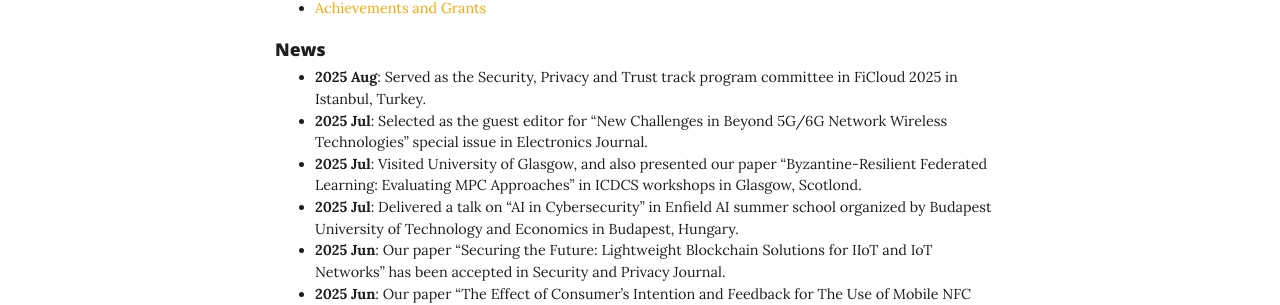
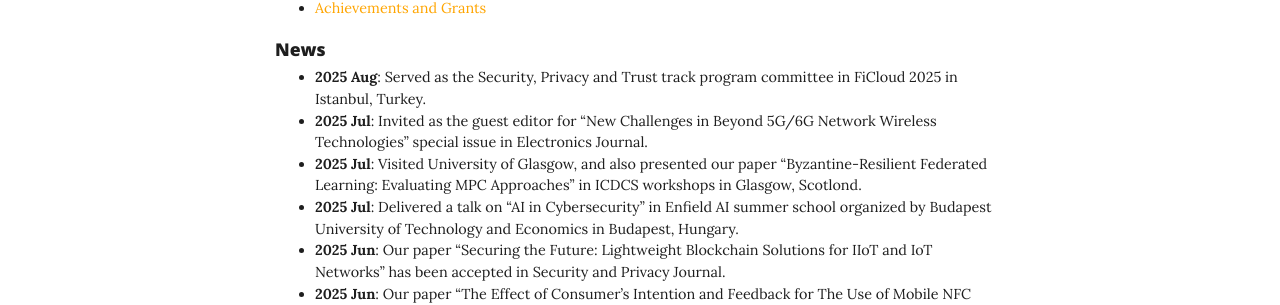
Before and after one commit to malshawki/malshawki.github.io, a Jekyll site: the page built from home.md, in a window 1280 px wide and 900 px high, scrolled down 836 px. Shown: the part 148-453 px from the top of the window. Built offline with Jekyll 4.4.1, drawn with Linux system fonts in a browser that asks for light colours; comment, search, counter and statistics services are not loaded.

Commit message:
Update home.md

```diff
--- a/home.md
+++ b/home.md
@@ -37,7 +37,7 @@ I work at the intersection of security, distributed systems, and cryptography wh
 
 ### News
 - **2025 Aug**: Served as the Security, Privacy and Trust track program committee in FiCloud 2025 in Istanbul, Turkey.
-- **2025 Jul**: Selected as the guest editor for "New Challenges in Beyond 5G/6G Network Wireless Technologies" special issue in Electronics Journal.
+- **2025 Jul**: Invited as the guest editor for "New Challenges in Beyond 5G/6G Network Wireless Technologies" special issue in Electronics Journal.
 - **2025 Jul**: Visited University of Glasgow, and also presented our paper "Byzantine-Resilient Federated Learning: Evaluating MPC Approaches" in ICDCS workshops in Glasgow, Scotlond.
 - **2025 Jul**: Delivered a talk on "AI in Cybersecurity" in Enfield AI summer school organized by Budapest University of Technology and Economics in Budapest, Hungary.
 - **2025 Jun**: Our paper "Securing the Future: Lightweight Blockchain Solutions for IIoT and IoT Networks" has been accepted in Security and Privacy Journal.
```
